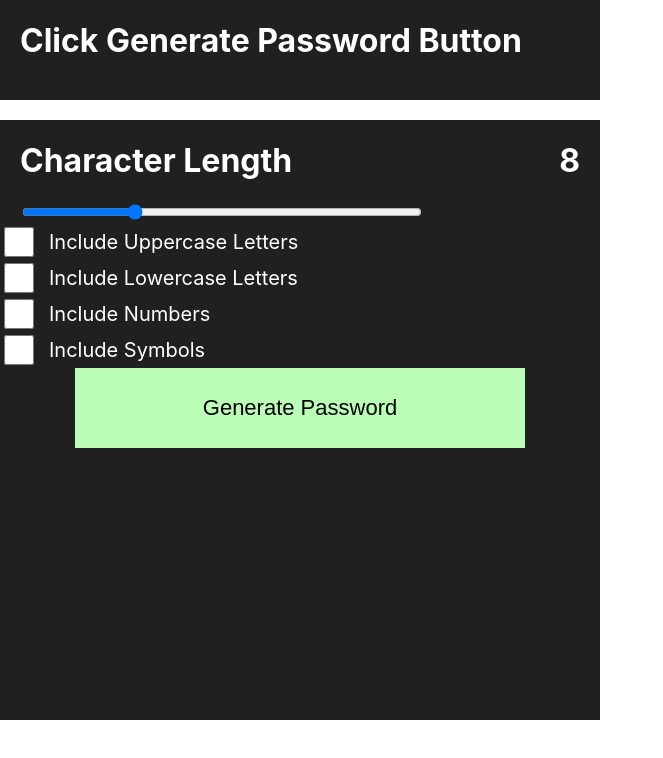
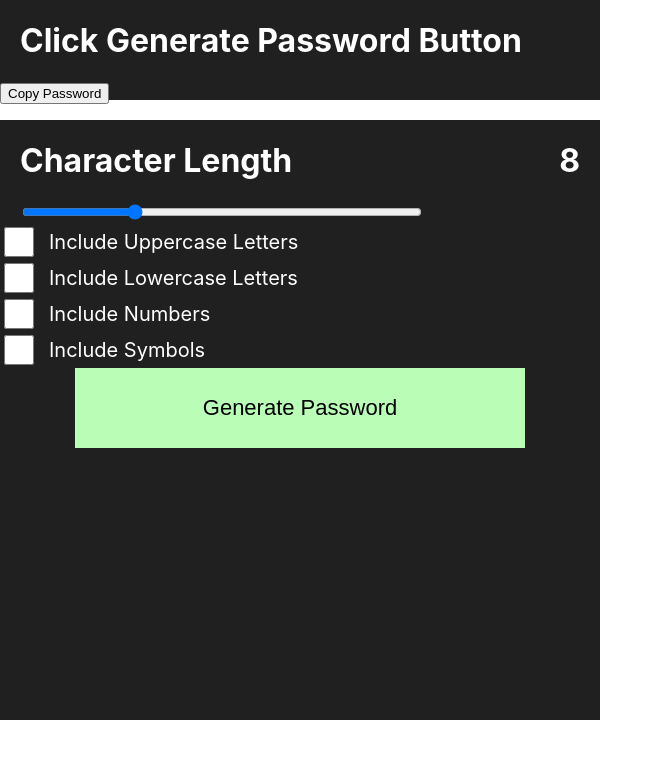
Before and after one commit to Zakariyya98/PasswordGenerator, a React (Create React App) app: page / in a window 1280 px wide. Shown: the top 758 px of the page, without its empty margins (0-663 px from the left). Built offline with nearby package versions, Linux system fonts and the light colour scheme.

Commit message:
GeneratedPassword.jsx: add: added the ability to copy the password to the clipboard

```diff
--- a/src/components/GeneratedPassword/GeneratedPassword.jsx
+++ b/src/components/GeneratedPassword/GeneratedPassword.jsx
@@ -6,6 +6,11 @@ const GeneratedPassword = ({ generatedPassword }) => {
       <div className="generated-password__container">
         <div>
           <h1 className="generated-password__password">{generatedPassword}</h1>
+          <button
+            onClick={() => navigator.clipboard.writeText(generatedPassword)}
+          >
+            Copy Password
+          </button>
         </div>
       </div>
     </>
```
